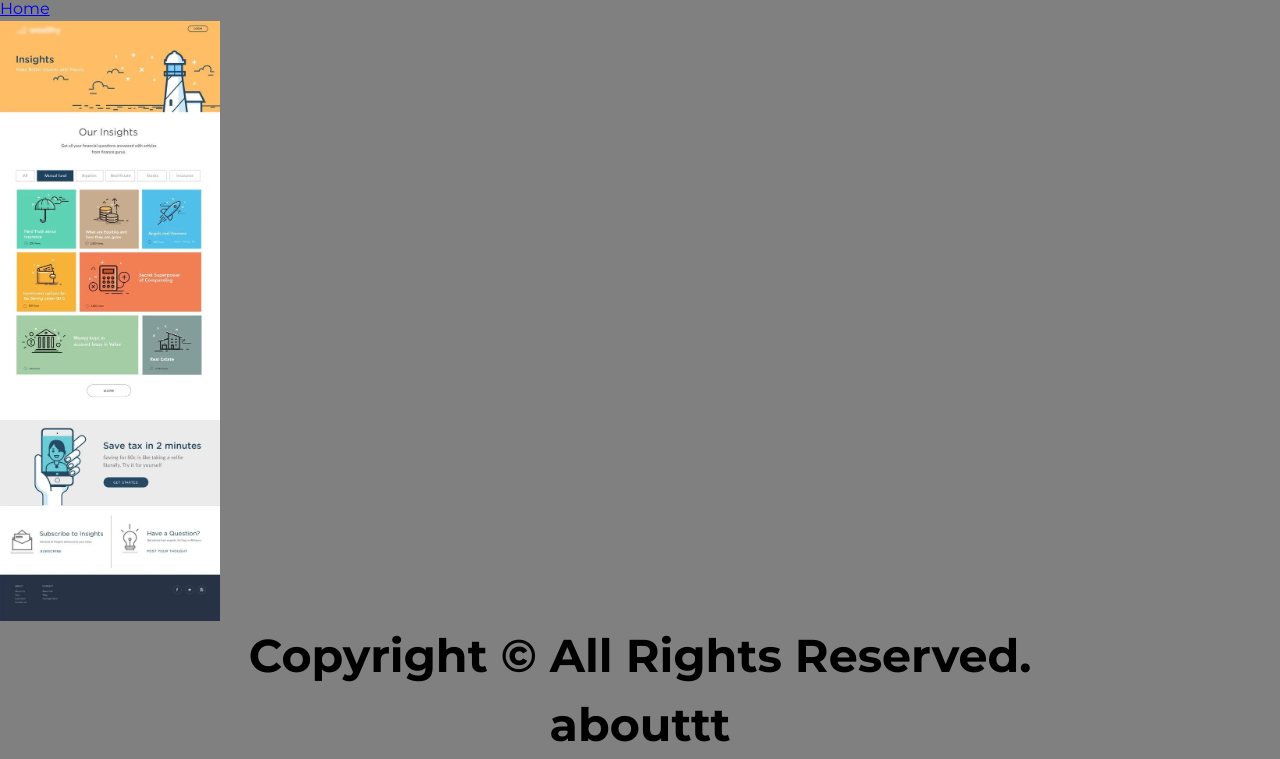
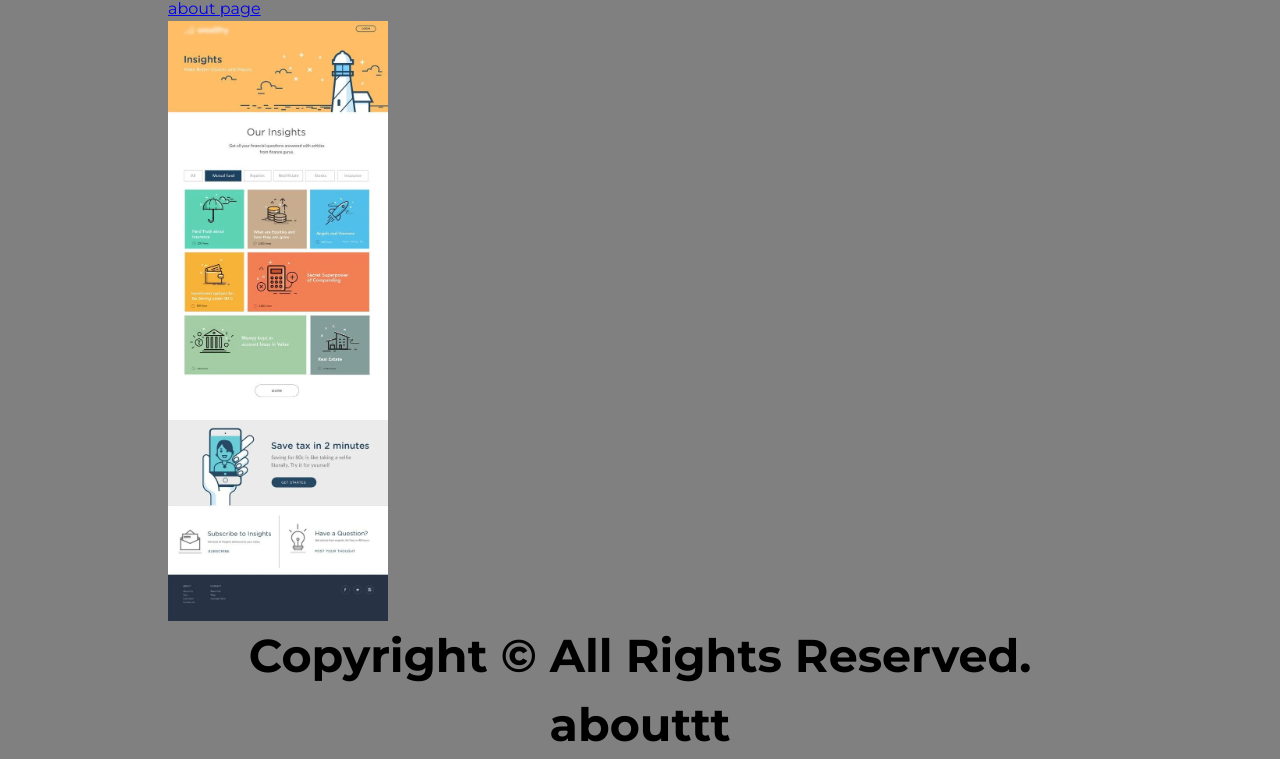
Before and after one commit to DmitriyMK/web-template2024-vite, a website built with Vite: page src/pages/about/index.html in a window 1280 px wide. Shown: the part 141-900 px from the top of the page. Built offline with nearby package versions, Linux system fonts and the light colour scheme.

Commit message:
update structrue for about page

```diff
--- a/src/pages/about/index.html
+++ b/src/pages/about/index.html
@@ -33,19 +33,20 @@
     <h1>abouttt</h1>
 
     <main class="main">
+      <section>
+        <div class="wrapper">
           <p>
             lalaland
           </p>
 
-      <a href="../../index.html">Home</a>
+          <a href="../../index.html">about page</a>
 
           <picture>
             <source type="image/webp" srcset="../../img/minify/photo-001.webp">
             <img src="../../img/minify/photo-001.jpg" alt loading="lazy" />
           </picture>
-
-
-
+        </div>
+      </section>
     </main>
 
     {{>footer}}
```
Lines whose indentation alone changed are shown as unchanged.
